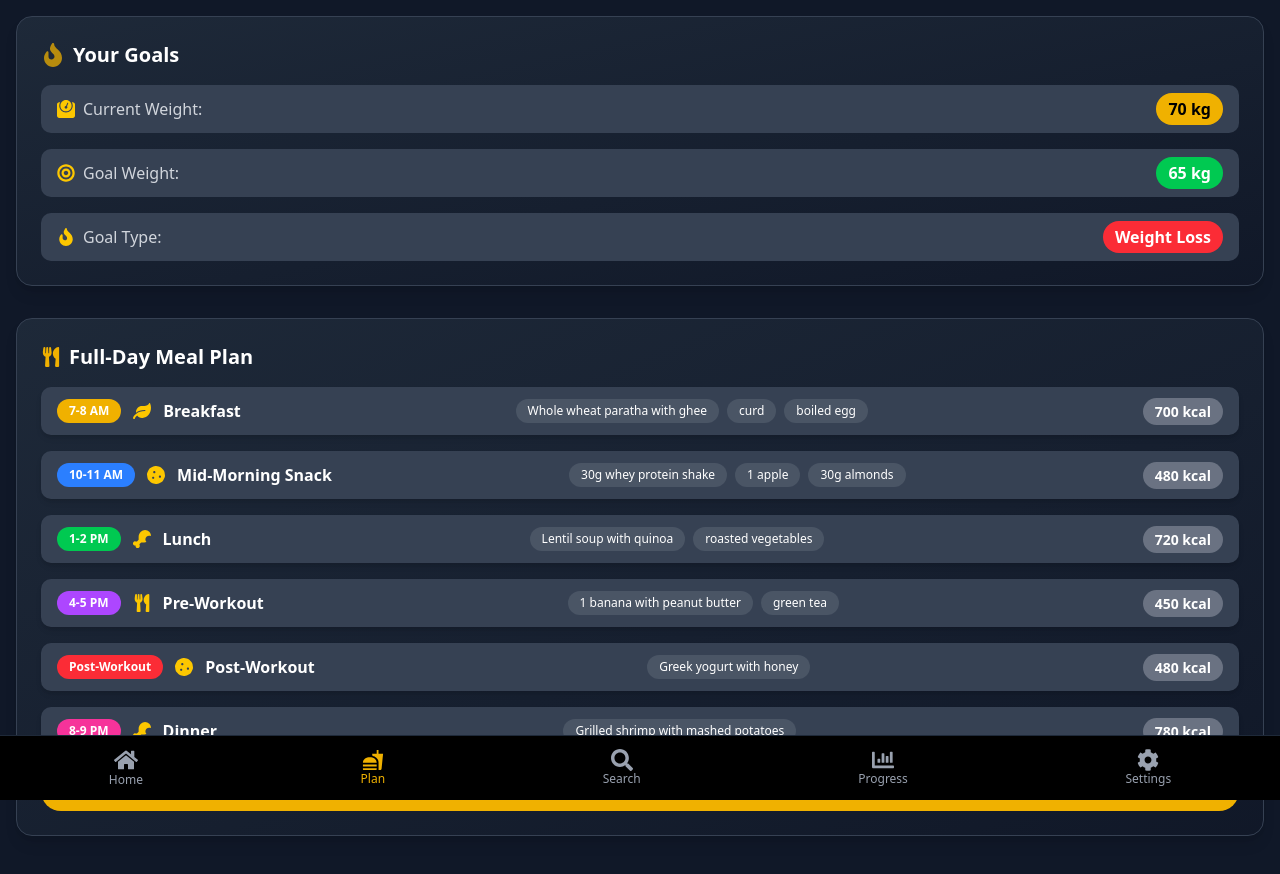
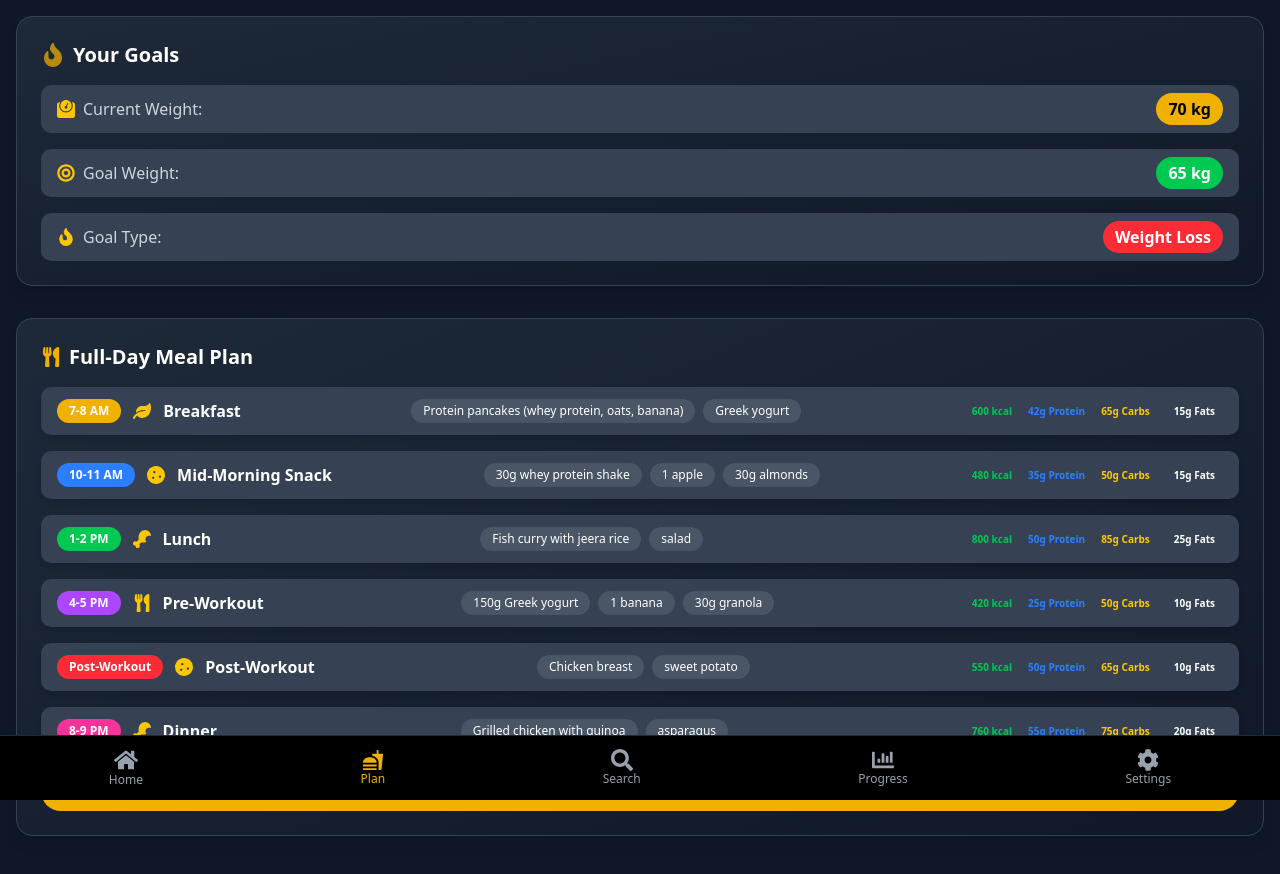
Before and after one commit to Shaaz383/fitFlow, a React (Vite) app: page /plan in a window 1280 px wide. Shown: the top 874 px of the page. Built offline with nearby package versions, Linux system fonts and the light colour scheme.

Commit message:
add micronutirients in plan page

```diff
--- a/src/Pages/ProfilePage.jsx
+++ b/src/Pages/ProfilePage.jsx
@@ -5,7 +5,7 @@ import EditProfileModal from "@/customComponents/Profilepage/EditProfileModal";
 import EditPreferencesModal from "@/customComponents/Profilepage/EditPreferencesModal";
 
 const dietaryOptions = [
-  "Vegetarian", "Vegan", "High Protein", "Low Carb", "No Sugar", "Keto", "Paleo", "Gluten-Free", "Dairy-Free"
+  "Balanced" , "Vegetarian", "Vegan",  "Dairy-Free"
 ];
 
 const ProfilePage = () => {
--- a/src/Pages/Signin.jsx
+++ b/src/Pages/Signin.jsx
@@ -3,7 +3,11 @@ import { Button } from "@/components/ui/button";
 import { Link, useNavigate } from "react-router-dom";
 import logo from "../assets/logoDark.png";
 import Users from "@/data/userData";
-import { useAuth } from "@/context/AuthContext"; // Import useAuth hook
+import { useAuth } from "@/context/AuthContext";
+
+const dietaryOptions = [
+  "Balanced", "Vegetarian", "Vegan", "Dairy-Free"
+];
 
 export default function Signin() {
   const [formData, setFormData] = useState({
@@ -13,7 +17,7 @@ export default function Signin() {
   const [error, setError] = useState("");
   const [isLoading, setIsLoading] = useState(false);
   const navigate = useNavigate();
-  const { login } = useAuth(); // Get login function from AuthContext
+  const { login } = useAuth();
 
   const handleChange = (e) => {
     const { name, value } = e.target;
@@ -30,7 +34,6 @@ export default function Signin() {
     setError("");
 
     try {
-      // Simulate API call delay
       await new Promise(resolve => setTimeout(resolve, 500));
 
       const user = Users.find(
@@ -39,8 +42,25 @@ export default function Signin() {
       );
 
       if (user) {
-        login(user); // Use AuthContext login
-        navigate("/"); // Redirect to home
+        // Ensure user has all required fields with defaults
+        const completeUser = {
+          name: user.name || "User",
+          email: user.email,
+          password: user.password,
+          age: user.age || 25,
+          gender: user.gender || "Male",
+          height: user.height || 170,
+          weight: user.weight || 70,
+          activityLevel: user.activityLevel || "Moderately Active",
+          dietPreference: dietaryOptions.includes(user.dietPreference)
+            ? user.dietPreference
+            : "Balanced",
+          goal: user.goal || "Maintain Weight",
+          goalWeight: user.goalWeight || null
+        };
+
+        login(completeUser);
+        navigate("/");
       } else {
         setError("Invalid email or password");
       }
--- a/src/customComponents/Planpage/FullDayMealPlan.jsx
+++ b/src/customComponents/Planpage/FullDayMealPlan.jsx
@@ -35,10 +35,12 @@ const FullDayMealPlan = () => {
           Full-Day Meal Plan
         </h2>
 
-        <div className="space-y-4 ">
-          {mealTimes.map(({ key, time, label, icon, color }) => (
+        <div className="space-y-4">
+          {mealTimes.map(({ key, time, label, icon, color }) => {
+            const { meal, kcal, protein, carbs, fats } = mealPlan[key];
+
+            return (
               <div key={key} className="bg-gray-700 px-4 py-3 rounded-lg shadow-md flex flex-col gap-2 sm:flex-row sm:justify-between items-start sm:items-center">
-
 
                 {/* Left Side: Meal Label & Time */}
                 <div className="flex items-center space-x-3">
@@ -51,22 +53,31 @@ const FullDayMealPlan = () => {
 
                 {/* Middle Section: Meal Items in Badges */}
                 <div className="flex flex-wrap gap-2 mt-2 sm:mt-0">
-                {mealPlan[key].meal.split(" + ").map((item, index) => (
+                  {meal.split(" + ").map((item, index) => (
                     <span key={index} className="bg-gray-600 text-white text-xs font-medium px-3 py-1 rounded-full">
                       {item}
                     </span>
                   ))}
                 </div>
 
-
-              {/* Right Side: Calories Badge */}
-              <div className="text-right mt-2 sm:mt-0 ">
-                <span className="bg-gray-500 text-white px-3 py-1 rounded-full text-sm font-semibold">
-                  {mealPlan[key].kcal} kcal
+                {/* Right Side: Macronutrients */}
+                <div className="flex flex-wrap gap-4 mt-2 sm:mt-0 ">
+                  <span className=" text-green-500  rounded-full text-[10px] font-semibold">
+                    {kcal} kcal
+                  </span>
+                  <span className=" text-blue-500  rounded-full text-[10px] font-semibold">
+                    {protein}g Protein
+                  </span>
+                  <span className=" text-yellow-400 rounded-full text-[10px] font-semibold">
+                    {carbs}g Carbs
+                  </span>
+                  <span className=" text-white px-2  rounded-full text-[10px] font-semibold">
+                    {fats}g Fats
                   </span>
                 </div>
               </div>
-          ))}
+            );
+          })}
         </div>
 
         {/* Generate Other Button */}
--- a/src/data/mealData.js
+++ b/src/data/mealData.js
@@ -1,84 +1,70 @@
 export const mealData = {
   breakfast: [
-    { meal: "4 whole eggs + 2 egg whites + 1 cup oatmeal with honey + 1 banana + 1 cup low-fat milk", kcal: 650 },
-    { meal: "Scrambled eggs with whole wheat toast + peanut butter + 1 apple", kcal: 620 },
-    { meal: "Protein pancakes (whey protein, oats, banana) + Greek yogurt", kcal: 600 },
-    { meal: "3 boiled eggs + 1 avocado toast + 1 orange", kcal: 630 },
-    { meal: "Omelette with cheese + spinach + 2 multigrain bread slices", kcal: 680 },
-    { meal: "Cottage cheese with nuts + honey + whole grain toast", kcal: 640 },
-    { meal: "Idli with peanut chutney + boiled eggs", kcal: 610 },
-    { meal: "Poha with paneer + almonds", kcal: 620 },
-    { meal: "Sprouted moong dal chilla + curd", kcal: 580 },
-    { meal: "Dosa with sambhar + scrambled egg", kcal: 650 },
-    { meal: "Thepla with paneer bhurji", kcal: 600 },
-    { meal: "Whole wheat paratha with ghee + curd + boiled egg", kcal: 700 },
-    { meal: "Banana protein smoothie with almond butter", kcal: 630 },
-    { meal: "Masala oats with boiled egg + green tea", kcal: 590 },
-    { meal: "Pesarattu (moong dal dosa) with coconut chutney", kcal: 620 },
-    { meal: "Besan chilla + curd + nuts", kcal: 610 },
-    { meal: "Quinoa upma with paneer", kcal: 650 },
-    { meal: "Multigrain toast with tuna and avocado", kcal: 680 },
-    { meal: "Egg biryani with curd", kcal: 700 },
-    { meal: "Peanut butter banana toast + whey protein shake", kcal: 650 },
+    {
+      meal: "4 whole eggs + 2 egg whites + 1 cup oatmeal with honey + 1 banana + 1 cup low-fat milk",
+      kcal: 650, protein: 40, carbs: 75, fats: 20
+    },
+    {
+      meal: "Scrambled eggs with whole wheat toast + peanut butter + 1 apple",
+      kcal: 620, protein: 35, carbs: 70, fats: 18
+    },
+    {
+      meal: "Protein pancakes (whey protein, oats, banana) + Greek yogurt",
+      kcal: 600, protein: 42, carbs: 65, fats: 15
+    },
+    {
+      meal: "3 boiled eggs + 1 avocado toast + 1 orange",
+      kcal: 630, protein: 30, carbs: 60, fats: 22
+    },
   ],
   midMorningSnack: [
-    { meal: "30g whey protein shake + 1 apple + 30g almonds", kcal: 480 },
-    { meal: "Greek yogurt with chia seeds + honey", kcal: 400 },
-    { meal: "Cottage cheese with berries + walnuts", kcal: 450 },
-    { meal: "Protein bar + banana", kcal: 430 },
-    { meal: "Handful of mixed nuts + dark chocolate", kcal: 500 },
-    { meal: "2 boiled eggs + handful of cashews", kcal: 420 },
-    { meal: "Whole wheat sandwich with peanut butter + honey", kcal: 450 },
-    { meal: "Banana shake with whey protein", kcal: 480 },
-    { meal: "Dry fruits (dates, almonds, walnuts) + green tea", kcal: 430 },
-    { meal: "Oats smoothie with protein powder + almond butter", kcal: 500 },
+    {
+      meal: "30g whey protein shake + 1 apple + 30g almonds",
+      kcal: 480, protein: 35, carbs: 50, fats: 15
+    },
+    {
+      meal: "Greek yogurt with chia seeds + honey",
+      kcal: 400, protein: 20, carbs: 45, fats: 10
+    },
   ],
   lunch: [
-    { meal: "170g grilled chicken breast + 1 cup brown rice + 2 cups mixed vegetables + 1 tbsp olive oil", kcal: 750 },
-    { meal: "Fish curry with jeera rice + salad", kcal: 800 },
-    { meal: "Paneer butter masala with roti + cucumber raita", kcal: 780 },
-    { meal: "Egg curry with chapati + spinach sabzi", kcal: 750 },
-    { meal: "Dal makhani with basmati rice + salad", kcal: 800 },
-    { meal: "Mutton curry with brown rice + curd", kcal: 850 },
-    { meal: "Chole with jeera rice + curd", kcal: 780 },
-    { meal: "Lentil soup with quinoa + roasted vegetables", kcal: 720 },
-    { meal: "Biryani with chicken breast + salad", kcal: 820 },
-    { meal: "Rajma with rice + boiled egg", kcal: 800 },
+    {
+      meal: "170g grilled chicken breast + 1 cup brown rice + 2 cups mixed vegetables + 1 tbsp olive oil",
+      kcal: 750, protein: 60, carbs: 80, fats: 20
+    },
+    {
+      meal: "Fish curry with jeera rice + salad",
+      kcal: 800, protein: 50, carbs: 85, fats: 25
+    },
   ],
   preWorkout: [
-    { meal: "150g Greek yogurt + 1 banana + 30g granola", kcal: 420 },
-    { meal: "Oats with whey protein + berries", kcal: 400 },
-    { meal: "1 banana with peanut butter + green tea", kcal: 450 },
-    { meal: "Sweet potato with cottage cheese", kcal: 480 },
-    { meal: "Handful of almonds + black coffee", kcal: 350 },
-    { meal: "Multigrain toast with boiled eggs", kcal: 430 },
-    { meal: "Apple slices with peanut butter", kcal: 400 },
-    { meal: "Homemade energy bar (oats + nuts + honey)", kcal: 420 },
-    { meal: "Roasted chana with buttermilk", kcal: 380 },
-    { meal: "Smoothie (banana, milk, whey, oats)", kcal: 480 },
+    {
+      meal: "150g Greek yogurt + 1 banana + 30g granola",
+      kcal: 420, protein: 25, carbs: 50, fats: 10
+    },
+    {
+      meal: "Oats with whey protein + berries",
+      kcal: 400, protein: 30, carbs: 55, fats: 8
+    },
   ],
   postWorkout: [
-    { meal: "30g whey protein shake + 1 cup white rice", kcal: 500 },
-    { meal: "Chicken breast + sweet potato", kcal: 550 },
-    { meal: "Protein shake + banana", kcal: 480 },
-    { meal: "Whole wheat bread with tuna", kcal: 500 },
-    { meal: "Egg whites with rice", kcal: 530 },
-    { meal: "Whey protein + peanut butter toast", kcal: 520 },
-    { meal: "Pancakes with protein powder", kcal: 500 },
-    { meal: "Paneer sandwich on whole wheat", kcal: 520 },
-    { meal: "Greek yogurt with honey", kcal: 480 },
-    { meal: "Vegetable stir fry with tofu", kcal: 500 },
+    {
+      meal: "30g whey protein shake + 1 cup white rice",
+      kcal: 500, protein: 40, carbs: 70, fats: 5
+    },
+    {
+      meal: "Chicken breast + sweet potato",
+      kcal: 550, protein: 50, carbs: 65, fats: 10
+    },
   ],
   dinner: [
-    { meal: "170g salmon with sweet potatoes + steamed broccoli", kcal: 780 },
-    { meal: "Grilled chicken with quinoa + asparagus", kcal: 760 },
-    { meal: "Lean beef stir-fry with brown rice", kcal: 800 },
-    { meal: "Tofu bhurji with chapati + salad", kcal: 750 },
-    { meal: "Egg curry with rice + sautéed vegetables", kcal: 770 },
-    { meal: "Fish fry with mixed greens + roti", kcal: 800 },
-    { meal: "Palak paneer with rice + curd", kcal: 780 },
-    { meal: "Dal tadka with jeera rice", kcal: 750 },
-    { meal: "Chicken soup with multigrain toast", kcal: 720 },
-    { meal: "Grilled shrimp with mashed potatoes", kcal: 780 },
+    {
+      meal: "170g salmon with sweet potatoes + steamed broccoli",
+      kcal: 780, protein: 60, carbs: 70, fats: 25
+    },
+    {
+      meal: "Grilled chicken with quinoa + asparagus",
+      kcal: 760, protein: 55, carbs: 75, fats: 20
+    },
   ],
 };
```
Lines whose indentation alone changed are shown as unchanged.
